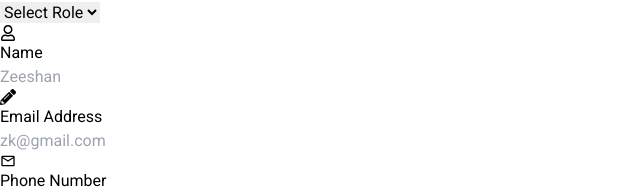
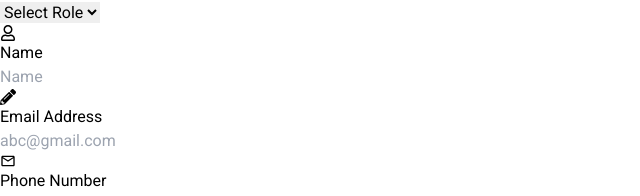
Before and after one commit to SattvaDoshi/Hire-Me-Now, a React (Vite) app in the folder client/: page /register in a window 1280 px wide. Shown: the part 207-403 px from the top of the page, without its empty margins (0-640 px from the left). Built offline with nearby package versions, Linux system fonts and the light colour scheme; no server answers.

Commit message:
Update Register.jsx

```diff
--- a/client/src/components/Auth/Register.jsx
+++ b/client/src/components/Auth/Register.jsx
@@ -79,7 +79,7 @@ const Register = () => {
               <div className="relative">
                 <input
                   type="text"
-                  placeholder="Zeeshan"
+                  placeholder="Name"
                   value={name}
                   onChange={(e) => setName(e.target.value)}
                   className="appearance-none block w-full px-3 py-2 border border-gray-300 rounded-md shadow-sm placeholder-gray-400 focus:outline-none focus:ring-blue-500 focus:border-blue-500 sm:text-sm"
@@ -94,7 +94,7 @@ const Register = () => {
               <div className="relative">
                 <input
                   type="email"
-                  placeholder="zk@gmail.com"
+                  placeholder="abc@gmail.com"
                   value={email}
                   onChange={(e) => setEmail(e.target.value)}
                   className="appearance-none block w-full px-3 py-2 border border-gray-300 rounded-md shadow-sm placeholder-gray-400 focus:outline-none focus:ring-blue-500 focus:border-blue-500 sm:text-sm"
```
